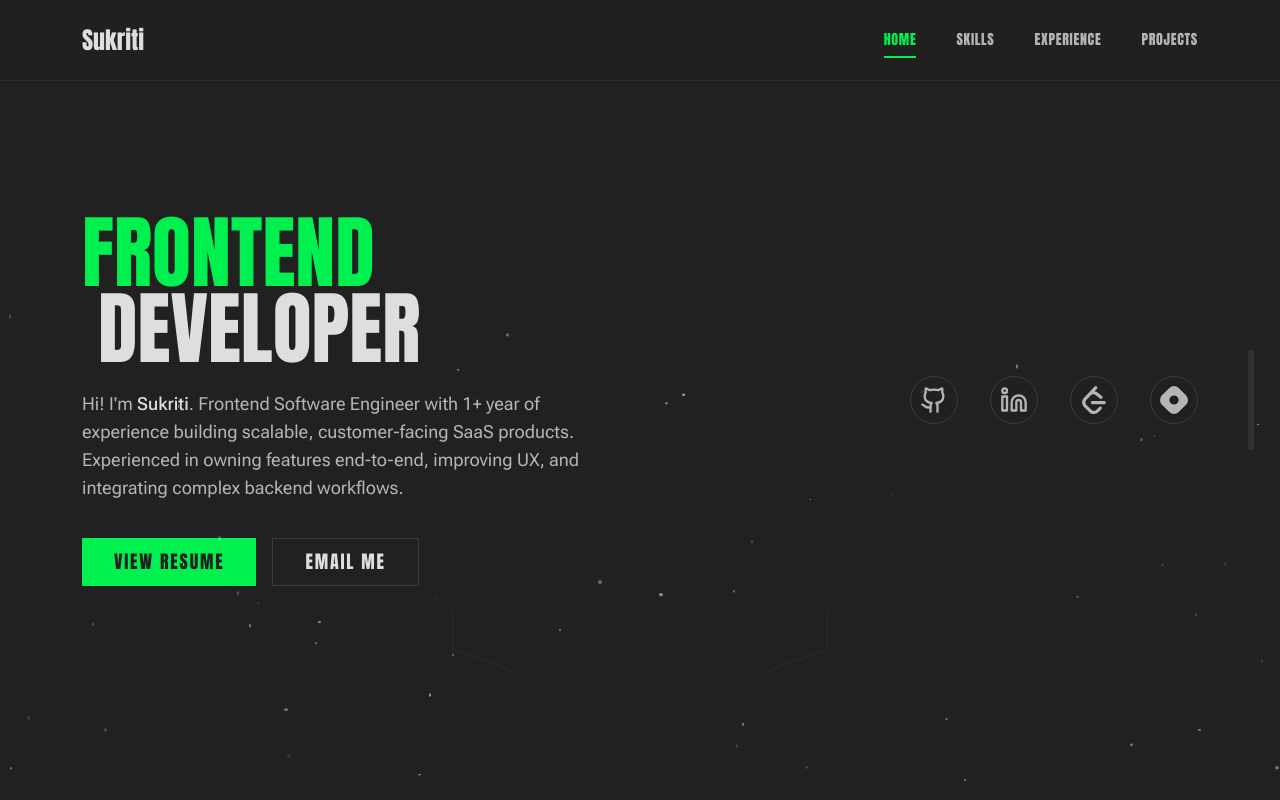
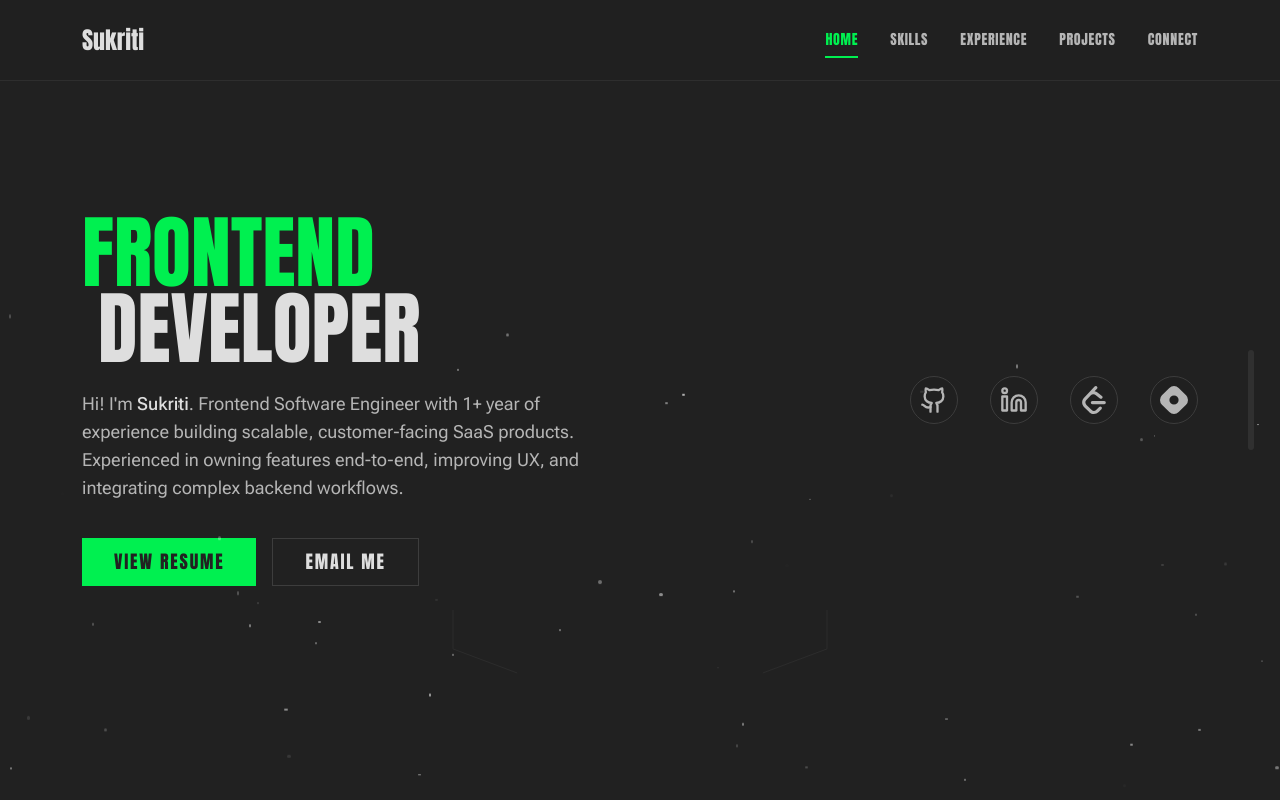
Before and after one commit to khyati2002/Sukriti_Portfolio, a Next.js app: page / in a window 1280 px wide. Shown: the top 800 px of the page. Built offline with nearby package versions, Linux system fonts and the light colour scheme.

Commit message:
Update Navbar to set initial active section and improve scrolling

```diff
--- a/components/Navbar.tsx
+++ b/components/Navbar.tsx
@@ -19,86 +19,91 @@ const NAV_LINKS = [
         name: 'Projects',
         href: '#selected-projects',
     },
+    {
+        name: 'Connect',
+        href: '#contact',
+    }
 ];
 
 const Navbar = () => {
-    const [activeSection, setActiveSection] = useState('');
+    const [activeSection, setActiveSection] = useState('#banner');
     const [isMobileMenuOpen, setIsMobileMenuOpen] = useState(false);
-    const isClickScrolling = useRef(false);
+    const observerRef = useRef<IntersectionObserver | null>(null);
+    const lastScrollY = useRef(0);
 
     useEffect(() => {
-        const handleScroll = () => {
-            // Don't update active section if user just clicked a nav link
-            if (isClickScrolling.current) return;
+        // Create Intersection Observer
+        observerRef.current = new IntersectionObserver(
+            (entries) => {
+                // Check if we're at the bottom of the page
+                const isAtBottom = window.innerHeight + window.scrollY >= document.body.offsetHeight - 100;
 
-            const sections = NAV_LINKS.map((link) => ({
-                id: link.href.substring(1),
-                href: link.href,
-            }));
+                if (isAtBottom) {
+                    setActiveSection('#contact');
+                    return;
+                }
 
-            const scrollPosition = window.scrollY + 120; // Account for navbar height + some offset
+                // Find the most visible section
+                let mostVisible = { href: '#banner', ratio: 0 };
 
-            // Find the section that is currently in view
-            let currentSection = sections[0].href; // Default to first section
+                entries.forEach((entry) => {
+                    const sectionHref = `#${entry.target.id}`;
+                    // Special handling for Connect section - activate with lower threshold
+                    if (sectionHref === '#contact' && entry.intersectionRatio > 0.05) {
+                        mostVisible = { href: sectionHref, ratio: 1 };
+                        return;
+                    }
 
-            // Check sections from bottom to top
-            for (let i = sections.length - 1; i >= 0; i--) {
-                const section = document.getElementById(sections[i].id);
-                if (section) {
-                    const sectionTop = section.offsetTop;
+                    if (entry.intersectionRatio > mostVisible.ratio) {
+                        mostVisible = { href: sectionHref, ratio: entry.intersectionRatio };
+                    }
+                });
 
-                    // If scroll position has passed this section's top, this is the active section
-                    if (scrollPosition >= sectionTop) {
-                        currentSection = sections[i].href;
-                        break;
-                    }
+                // Only update if we found a visible section
+                if (mostVisible.ratio > 0) {
+                    setActiveSection(mostVisible.href);
                 }
+            },
+            {
+                root: null,
+                rootMargin: '-20% 0px -40% 0px', // Adjusted for better footer detection
+                threshold: [0, 0.1, 0.2, 0.3, 0.4, 0.5, 0.6, 0.7, 0.8, 0.9, 1],
             }
+        );
 
-            setActiveSection(currentSection);
-        };
+        // Observe all sections
+        NAV_LINKS.forEach((link) => {
+            const sectionId = link.href.substring(1);
+            const section = document.getElementById(sectionId);
+            if (section && observerRef.current) {
+                observerRef.current.observe(section);
+            }
+        });
 
-        // Use requestAnimationFrame for smoother scroll detection
-        let ticking = false;
-        const onScroll = () => {
-            if (!ticking) {
-                window.requestAnimationFrame(() => {
-                    handleScroll();
-                    ticking = false;
-                });
-                ticking = true;
+        // Cleanup
+        return () => {
+            if (observerRef.current) {
+                observerRef.current.disconnect();
             }
         };
-
-        window.addEventListener('scroll', onScroll, { passive: true });
-        handleScroll(); // Initial check
-
-        return () => window.removeEventListener('scroll', onScroll);
     }, []);
 
     const handleClick = (e: React.MouseEvent<HTMLAnchorElement>, href: string) => {
         e.preventDefault();
+
         // Set active section immediately when clicking
         setActiveSection(href);
-
-        // Prevent scroll listener from overriding our manual selection
-        isClickScrolling.current = true;
 
         const element = document.querySelector(href);
         if (element) {
             const elementPosition = element.getBoundingClientRect().top;
-            const offsetPosition = elementPosition + window.pageYOffset - 80; // 80px for navbar height
+            const offsetPosition = elementPosition + window.pageYOffset - 80;
 
             window.scrollTo({
                 top: offsetPosition,
                 behavior: 'smooth',
             });
             setIsMobileMenuOpen(false);
-
-            // Re-enable scroll listener after smooth scroll completes
-            setTimeout(() => {
-                isClickScrolling.current = false;
-            }, 1000); // Adjust timing based on your scroll duration
         }
     };
 
@@ -118,7 +123,7 @@ const Navbar = () => {
                     </div>
 
                     {/* Navigation Links*/}
-                    <div className="hidden md:flex items-center gap-10">
+                    <div className="hidden md:flex items-center gap-8">
                         {NAV_LINKS.map((link) => (
                             <a
                                 key={link.name}
```
